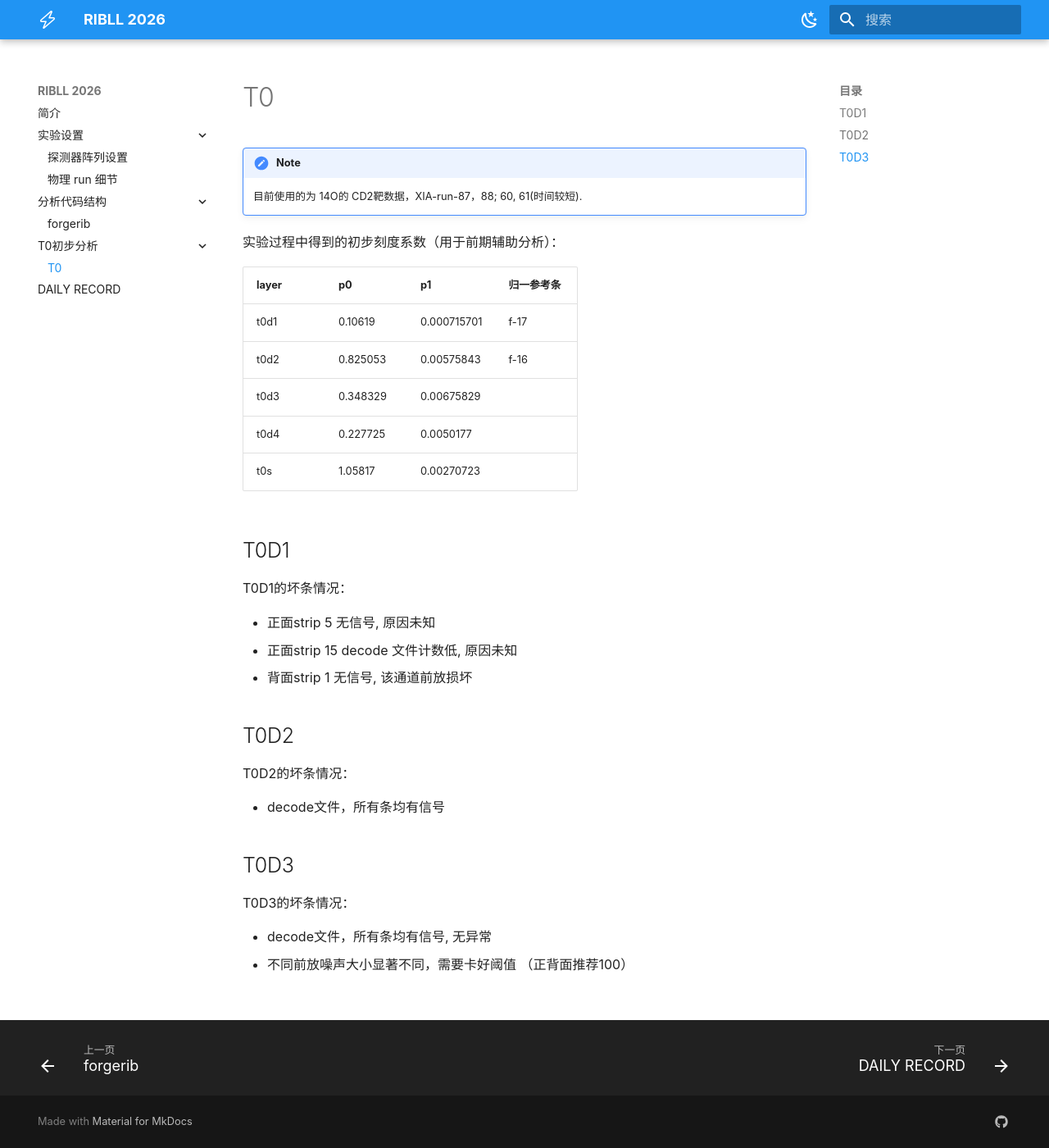
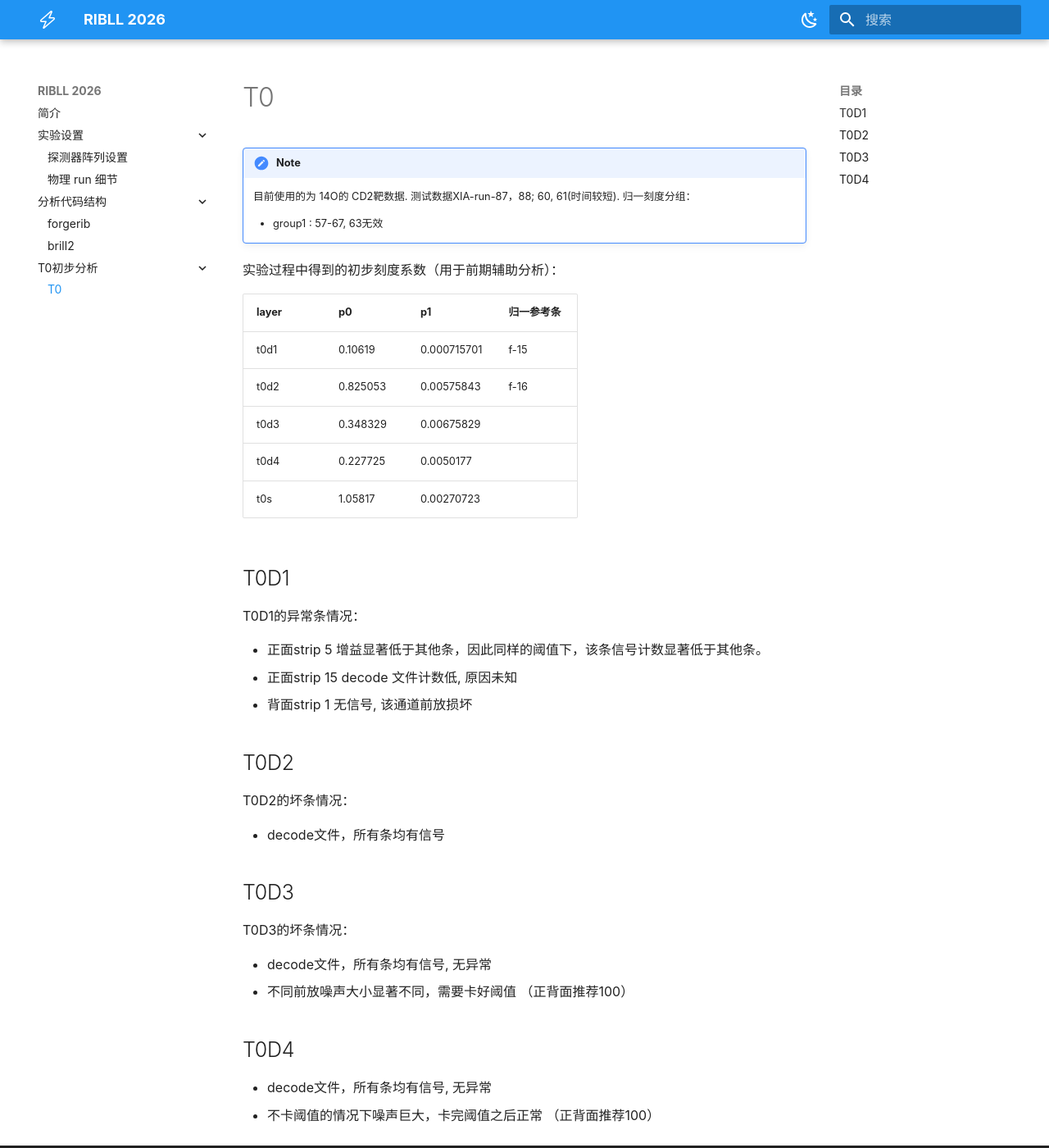
Before and after one commit to hjlfsj/ribll2026, an MkDocs documentation site: the page built from docs/T0/t0.md, in a window 1280 px wide and 1400 px high. Shown: the whole window at 82% size. Built offline with MkDocs 1.6.1 and Material for MkDocs 9.7.7, drawn with Linux system fonts in a browser that asks for light colours; some web fonts are replaced; the version menu is left out.

Commit message:
add brill2

```diff
--- a/docs/T0/t0.md
+++ b/docs/T0/t0.md
@@ -1,14 +1,17 @@
 # T0
 
 !!! note
-    目前使用的为 14O的 CD2靶数据，XIA-run-87，88; 60, 61(时间较短).
+    目前使用的为 14O的 CD2靶数据. 测试数据XIA-run-87，88; 60, 61(时间较短).
+    归一刻度分组：
+
+    - group1 : 57-67, 63无效
 
 
 实验过程中得到的初步刻度系数（用于前期辅助分析）：
 
 | layer | p0 | p1 |  归一参考条 |
 |-------|--------|--------|----------------|
-| t0d1 | 0.10619 | 0.000715701 | f-17 |
+| t0d1 | 0.10619 | 0.000715701 | f-15 |
 | t0d2 | 0.825053 | 0.00575843 | f-16 |
 | t0d3 | 0.348329 | 0.00675829 |             |
 | t0d4 | 0.227725 | 0.0050177 |             |
@@ -16,9 +19,9 @@
 
 ## T0D1
 
-T0D1的坏条情况：
+T0D1的异常条情况：
 
-- 正面strip 5 无信号, 原因未知
+- 正面strip 5 增益显著低于其他条，因此同样的阈值下，该条信号计数显著低于其他条。
 - 正面strip 15 decode 文件计数低, 原因未知
 - 背面strip 1 无信号, 该通道前放损坏
 
@@ -36,3 +39,8 @@ T0D3的坏条情况：
 
 - decode文件，所有条均有信号, 无异常
 - 不同前放噪声大小显著不同，需要卡好阈值 （正背面推荐100）
+
+## T0D4
+
+- decode文件，所有条均有信号, 无异常
+- 不卡阈值的情况下噪声巨大，卡完阈值之后正常 （正背面推荐100）
--- a/mkdocs.yml
+++ b/mkdocs.yml
@@ -65,10 +65,11 @@ nav:
     - 物理 run 细节: introduction/run_shift.md
   - 分析代码结构:
     - forgerib: code/forgerib/forgerib.md
+    - brill2: code/brill2/brill2.md
   - T0初步分析:
     - T0: T0/t0.md
 
-  - DAILY RECORD: daily_record/daily_record.md
+  # - DAILY RECORD: daily_record/daily_record.md
 
 # 新增 plugins 块来优化搜索
 plugins:
```
Also changed, not shown: docs/code/brill2/brill2.md (added, +177 -0 lines), docs/code/forgerib/forgerib.md (+13 -0 lines), docs/daily_record/daily_record.md (+7 -0 lines), docs/introduction/run_shift.md (+1 -0 lines).
